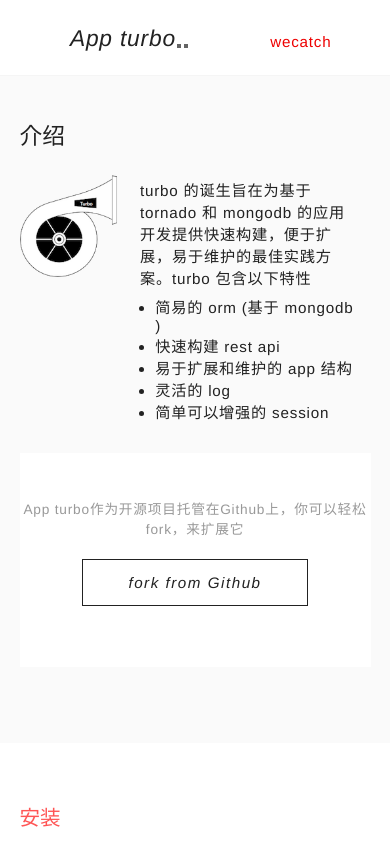
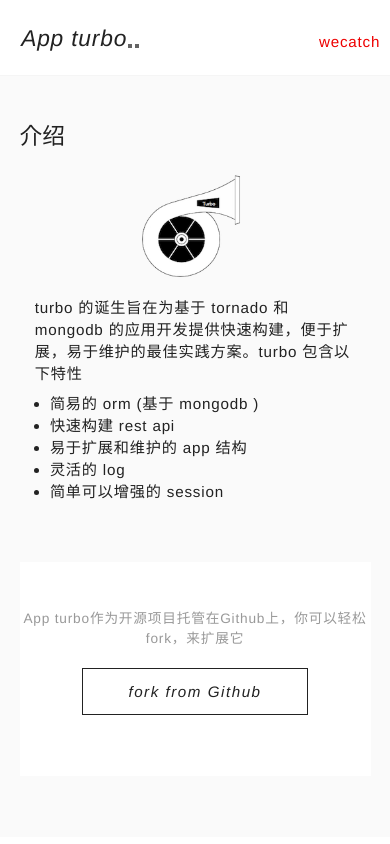
Before and after one commit to wecatch/wecatch.github.io, a plain HTML site: page turbo.html in a window 390 px wide. Shown: the top 844 px of the page. Drawn offline with Linux system fonts and the light colour scheme.

Commit message:
fix turbo css

```diff
--- a/src/css/turbo.less
+++ b/src/css/turbo.less
@@ -55,7 +55,6 @@
     .summary {
         background: #fafafa;
         padding-bottom: 2em;
-        .brief {
         padding-bottom: 1em;
         .clear;
         figure {
@@ -75,7 +74,7 @@
                 }
             }
         }
-        }
+
         .download {
             background: #fff;
         }
@@ -138,8 +137,23 @@
 
     @media screen and (max-width: 960px) {
         font-size: .95em;
+        nav.main {
+            .container {
+                width: 95%;
+            }
+        }
         main>article>section {
             width: 90%;
         }
+
+        .summary {
+            figure {
+                float: none;
+                margin: auto;
+                img {
+                    width: 7em;
                 }
             }
+        }
+    }
+}
```
Also changed, not shown: css/app.css. Lines whose indentation alone changed are shown as unchanged.
